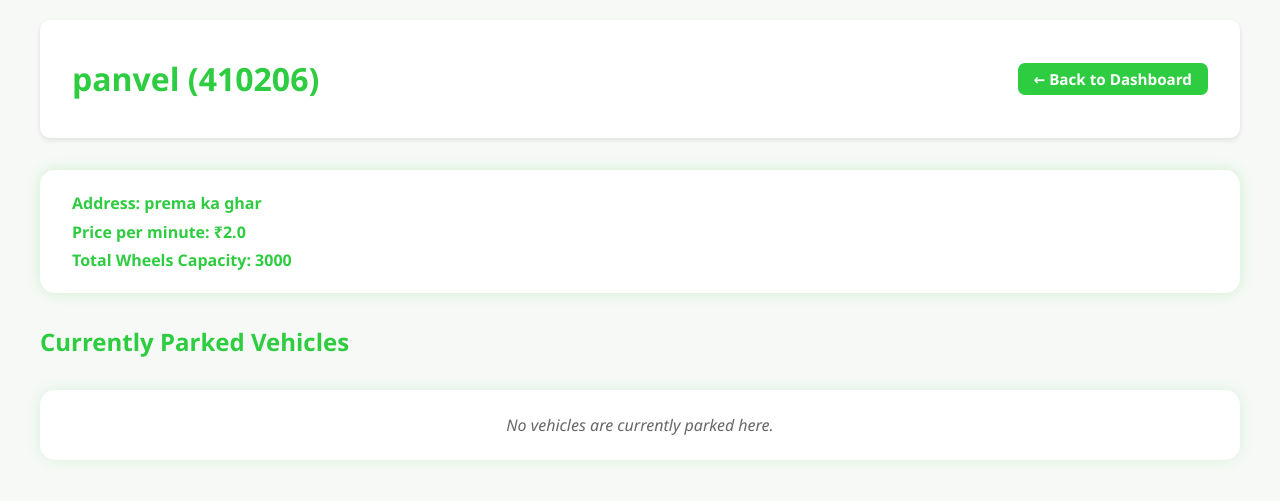
After one commit to abhilash-IITm/car-parking, a Flask app: page /admin/lot/1 in a window 1280 px wide. The commit adds this page. Shown: the top 501 px of the page. Run offline with Flask 3, Linux system fonts and the light colour scheme; a user stored in the database is signed in.

Commit message:
lot list added

```diff
--- a/app.py
+++ b/app.py
@@ -3,22 +3,29 @@ from flask import Flask, render_template, request, redirect, url_for, flash, ses
 from models import db, User, Lot, Spot, Reservation, Vehicle
 from auth import auth_bp
 from user import user_bp
+from admin import admin_bp
 from datetime import datetime, timedelta
+
 
 app = Flask(__name__)
 app.secret_key = 'your_secret_key'
 
+
 app.config['SQLALCHEMY_DATABASE_URI'] = 'sqlite:///parking_app.db'
 app.config['SQLALCHEMY_TRACK_MODIFICATIONS'] = False
+
 
 db.init_app(app)
 app.register_blueprint(auth_bp)
 app.register_blueprint(user_bp)
+app.register_blueprint(admin_bp)
+
 
 
 @app.route('/')
 def home():
     return redirect(url_for('auth.login'))
+
 
 
 @app.route('/admin/dashboard')
@@ -27,13 +34,14 @@ def admin_dashboard():
         flash('Access denied.')
         return redirect(url_for('auth.login'))
 
+
     admin_user = User.query.filter_by(username=session.get('username')).first()
 
+
     total_wheels_occupied = db.session.query(db.func.sum(Spot.no_of_wheels)).scalar() or 0
+    total_max_wheels = db.session.query(db.func.sum(Lot.max_wheels)).scalar() or 1  # avoid div zero
+    occupancy_percent = round((total_wheels_occupied / total_max_wheels) * 100, 2)
 
-    total_max_wheels = db.session.query(db.func.sum(Lot.max_wheels)).scalar() or 1  # avoid div zero
-
-    occupancy_percent = round((total_wheels_occupied / total_max_wheels) * 100, 2)
 
     revenue_per_minute = 5
     parking_lots = []
@@ -42,11 +50,13 @@ def admin_dashboard():
         occupied_wheels = db.session.query(db.func.sum(Spot.no_of_wheels)).filter(Spot.lot_id == lot.id).scalar() or 0
         revenue_per_minute += lot.price * occupied_wheels
         parking_lots.append({
+            "id": lot.id,
             "location_name": lot.location_name,
             "pin_code": lot.pin_code,
             "occupied_wheels": occupied_wheels,
             "max_wheels": lot.max_wheels
         })
+
 
     return render_template(
         'admin_dashboard.html',
@@ -58,32 +68,6 @@ def admin_dashboard():
         parking_lots=parking_lots
     )
 
-@app.route('/admin/parking_lot/create', methods=['GET', 'POST'])
-def create_parking_lot():
-    if session.get('role') != 'admin':
-        flash('Access denied.')
-        return redirect(url_for('auth.login'))
-
-    if request.method == 'POST':
-        location_name = request.form.get('location_name')
-        price = request.form.get('price')
-        address = request.form.get('address')
-        pin_code = request.form.get('pin_code')
-        max_wheels = request.form.get('max_wheels')
-
-        new_lot = Lot(
-            location_name=location_name,
-            price=float(price),
-            address=address,
-            pin_code=pin_code,
-            max_wheels=int(max_wheels)
-        )
-        db.session.add(new_lot)
-        db.session.commit()
-        flash('Parking lot created successfully.')
-        return redirect(url_for('admin_dashboard'))
-
-    return render_template('create_lot.html')
 
 @app.route('/user/dashboard')
 def user_dashboard():
@@ -91,11 +75,13 @@ def user_dashboard():
         flash('Access denied.')
         return redirect(url_for('auth.login'))
 
+
     user_id = session.get('user_id')
     user = User.query.get(user_id)
     if not user:
         flash('User not found.')
         return redirect(url_for('auth.login'))
+
 
     active_spot = Spot.query.filter_by(user_id=user_id).first()
     reservations = Reservation.query.filter_by(user_id=user_id).order_by(Reservation.parking_timestamp.desc()).all()
@@ -108,6 +94,7 @@ def user_dashboard():
         else:
             continue
 
+
         if res.payment_status == 'Paid':
             total_paid += res.amount
 
@@ -116,11 +103,10 @@ def user_dashboard():
     minutes = total_minutes % 60
 
 
-
-
     total_time_parked = f"{hours}h {minutes:02d}m"
     total_amount_paid = f"${total_paid}"
     total_bookings = len(reservations)
+
 
     return render_template(
         'user_dashboard.html',
@@ -132,5 +118,6 @@ def user_dashboard():
         total_bookings=total_bookings
     )
 
+
 if __name__ == '__main__':
     app.run(debug=True)
--- /dev/null
+++ b/static/css/lot_list.css
@@ -0,0 +1,109 @@
+/* Lot list page styles */
+
+body {
+    font-family: 'Segoe UI', Tahoma, Geneva, Verdana, sans-serif;
+    background-color: #f7f9f7;
+    color: #333;
+    margin: 0;
+    padding: 20px 40px;
+}
+
+.header {
+    display: flex;
+    align-items: center;
+    justify-content: space-between;
+    background-color: white;
+    padding: 1rem 2rem;
+    border-radius: 10px;
+    box-shadow: 0 2px 5px rgba(0,0,0,0.1);
+    margin-bottom: 2rem;
+    color: #2ecc40;
+}
+
+.back-button {
+    background-color: #2ecc40;
+    color: white;
+    padding: 0.4rem 1rem;
+    text-decoration: none;
+    border-radius: 7px;
+    font-weight: bold;
+    font-size: 0.95rem;
+    transition: background-color 0.3s ease;
+}
+
+.back-button:hover {
+    background-color: #27b437;
+}
+
+.lot-summary {
+    background-color: white;
+    padding: 1rem 2rem;
+    border-radius: 15px;
+    box-shadow: 0 0 15px rgba(46,204,64,0.2);
+    margin-bottom: 2rem;
+    color: #2ecc40;
+    font-weight: 600;
+}
+
+.lot-summary p {
+    margin: 0.4rem 0;
+}
+
+h2 {
+    color: #2ecc40;
+    margin-bottom: 1rem;
+}
+
+.vehicles-table {
+    width: 100%;
+    border-collapse: collapse;
+    background: white;
+    border-radius: 12px;
+    box-shadow: 0 4px 15px rgba(46,204,64,0.25);
+    overflow: hidden;
+}
+
+.vehicles-table th, .vehicles-table td {
+    padding: 0.75rem 1.2rem;
+    border-bottom: 1px solid #d2d6d2;
+    text-align: center;
+    font-weight: 600;
+}
+
+.vehicles-table th {
+    background-color: #f0fbf0;
+    color: #2ecc40;
+}
+
+.vehicles-table tr:last-child td {
+    border-bottom: none;
+}
+
+.no-vehicles {
+    background: white;
+    padding: 1.5rem 2rem;
+    border-radius: 15px;
+    box-shadow: 0 0 15px rgba(46,204,64,0.15);
+    color: #666;
+    font-style: italic;
+    text-align: center;
+    margin-top: 2rem;
+}
+
+/* Responsive adjustments */
+@media (max-width: 700px) {
+    body {
+        padding: 15px 20px;
+    }
+    .vehicles-table th, .vehicles-table td {
+        padding: 0.5rem;
+        font-size: 0.9rem;
+    }
+    .header {
+        flex-direction: column;
+        align-items: flex-start;
+    }
+    .back-button {
+        margin-top: 0.5rem;
+    }
+}
--- a/templates/admin_dashboard.html
+++ b/templates/admin_dashboard.html
@@ -38,6 +38,7 @@
     <!-- Parking Spots Grid -->
     <section class="parking-spots-grid" aria-label="Grid of parking lots and occupancy">
         {% for lot in parking_lots %}
+        <a href="{{ url_for('admin.lot_list', lot_id=lot.id) }}" class="parking-spot-card-link" aria-label="View details of {{ lot.location_name }}">
             <article class="parking-spot-card">
                 <div class="parking-spot-title">{{ lot.location_name }}</div>
                 <div class="parking-spot-subtitle">{{ lot.pin_code }}</div>
@@ -45,13 +46,14 @@
                     {{ lot.occupied_wheels }} / {{ lot.max_wheels }} wheels occupied
                 </div>
             </article>
+        </a>
         {% else %}
         <p>No parking lots available.</p>
         {% endfor %}
     </section>
 
     <!-- Create Parking Lot Button -->
-    <a href="{{ url_for('create_parking_lot') }}" class="create-lot-button" role="button">Create Parking Lot</a>
+    <a href="{{ url_for('admin.create_parking_lot') }}" class="create-lot-button" role="button">Create Parking Lot</a>
 </main>
 
 </body>
--- a/templates/create_lot.html
+++ b/templates/create_lot.html
@@ -15,7 +15,7 @@
           {% endif %}
         {% endwith %}
 
-        <form method="POST" action="{{ url_for('create_parking_lot') }}">
+        <form method="POST" action="{{ url_for('admin.create_parking_lot') }}">
             <label for="location_name">Location Name</label>
             <input type="text" id="location_name" name="location_name" required autocomplete="off" />
 
--- /dev/null
+++ b/templates/lot_list.html
@@ -0,0 +1,53 @@
+<!DOCTYPE html>
+<html lang="en">
+<head>
+    <meta charset="UTF-8" />
+    <title>{{ lot.location_name }} | Lot Details</title>
+    <link rel="stylesheet" href="{{ url_for('static', filename='css/lot_list.css') }}">
+</head>
+<body>
+    <header class="header">
+        <h1>{{ lot.location_name }} ({{ lot.pin_code or 'N/A' }})</h1>
+        <a href="{{ url_for('admin_dashboard') }}" class="back-button">← Back to Dashboard</a>
+    </header>
+
+    <main>
+        <section class="lot-summary">
+            <p><strong>Address:</strong> {{ lot.address or 'N/A' }}</p>
+            <p><strong>Price per minute:</strong> ₹{{ lot.price }}</p>
+            <p><strong>Total Wheels Capacity:</strong> {{ lot.max_wheels }}</p>
+        </section>
+
+        <h2>Currently Parked Vehicles</h2>
+
+        {% if lot_vehicles %}
+        <table class="vehicles-table">
+            <thead>
+                <tr>
+                    <th>Vehicle Number</th>
+                    <th>Username</th>
+                    <th>Wheels</th>
+                    <th>Parked Since</th>
+                    <th>Minutes Parked</th>
+                    <th>Estimated Revenue (₹)</th>
+                </tr>
+            </thead>
+            <tbody>
+                {% for v in lot_vehicles %}
+                <tr>
+                    <td>{{ v.vehicle_number }}</td>
+                    <td>{{ v.username }}</td>
+                    <td>{{ v.wheels_no }}</td>
+                    <td>{{ v.parked_at.strftime('%Y-%m-%d %H:%M') }}</td>
+                    <td>{{ v.minutes_parked }}</td>
+                    <td>{{ v.revenue }}</td>
+                </tr>
+                {% endfor %}
+            </tbody>
+        </table>
+        {% else %}
+            <p class="no-vehicles">No vehicles are currently parked here.</p>
+        {% endif %}
+    </main>
+</body>
+</html>
```
Also changed, not shown: admin.py (+104 -0 lines), static/css/admin_dashboard.css (+12 -0 lines), instance/parking_app.db. Lines whose indentation alone changed are shown as unchanged.
